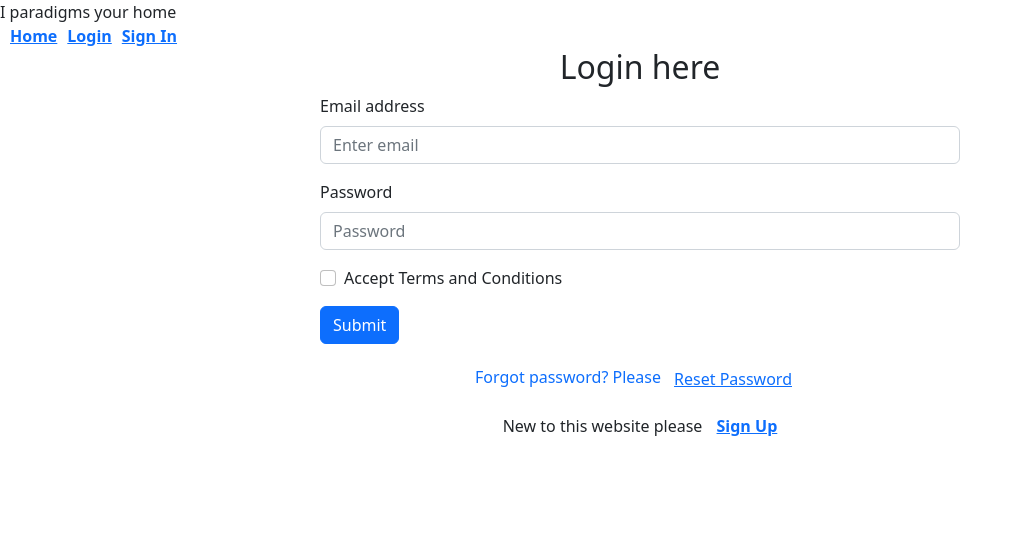
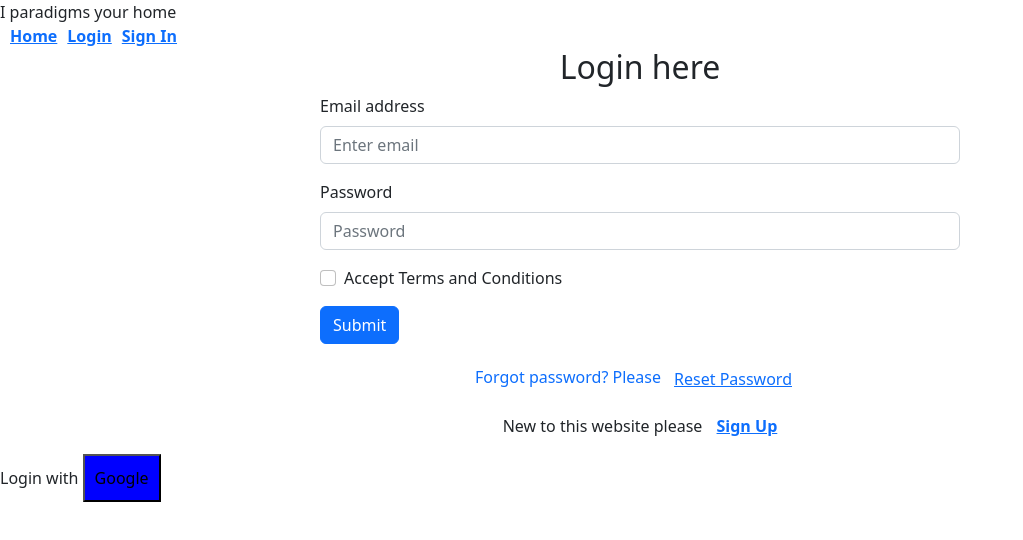
Before and after one commit to Mousamia/Email-pwd-auth, a React (Vite) app: page /login in a window 1280 px wide. Shown: the top 540 px of the page, without its empty margins (0-1023 px from the left). Built offline with nearby package versions, Linux system fonts and the light colour scheme.

Commit message:
google uthentiction

```diff
--- a/src/components/Login/Login.css
+++ b/src/components/Login/Login.css
@@ -5,3 +5,8 @@ input{
     border: 2px solid yellowgreen;
     border-radius: 10px;
 } */
+
+.google{
+    padding: 10px;
+    background-color: blue;
+}
--- a/src/components/Login/Login.jsx
+++ b/src/components/Login/Login.jsx
@@ -10,6 +10,8 @@ const auth = getAuth(app);
 
 import './Login.css'
 import { getAuth, sendPasswordResetEmail, signInWithEmailAndPassword } from 'firebase/auth';
+import { signInWithPopup, GoogleAuthProvider } from "firebase/auth";
+
 import { Link } from 'react-router-dom';
 import { useRef } from 'react';
 
@@ -18,6 +20,7 @@ const Login = () => {
     const [errorMessage, setErrorMessage] = useState("");
     const [success, setSuccess] = useState("");
     const emailRef = useRef();
+    const provider = new GoogleAuthProvider();
 
 
     const handelSubmit = (event) => {
@@ -48,7 +51,7 @@ const Login = () => {
     const handleResetPassword = (event) => {
         const email = emailRef.current.value;
         console.log(email);
-        if(!email){
+        if (!email) {
             alert("please provide your email");
         }
 
@@ -63,6 +66,31 @@ const Login = () => {
 
     }
 
+
+    const handleGoogleLogin = () => {
+        console.log("google ke nnnn");
+        signInWithPopup(auth, provider)
+            .then((result) => {
+                // This gives you a Google Access Token. You can use it to access the Google API.
+                const credential = GoogleAuthProvider.credentialFromResult(result);
+                const token = credential.accessToken;
+                // The signed-in user info.
+                const user = result.user;
+                // IdP data available using getAdditionalUserInfo(result)
+                // ...
+            }).catch((error) => {
+                // Handle Errors here.
+                const errorCode = error.code;
+                const errorMessage = error.message;
+                // The email of the user's account used.
+                const email = error.customData.email;
+                // The AuthCredential type that was used.
+                const credential = GoogleAuthProvider.credentialFromError(error);
+                // ...
+            });
+
+
+    }
 
     return (
         <div>
@@ -94,6 +122,11 @@ const Login = () => {
                 </button>
             </p>
             <p className='text-center'>New to this website please <Link to="/signup"> Sign Up</Link> </p>
+
+            <div>
+                <p> Login with   <button className='google' onClick={() => handleGoogleLogin()}> Google </button></p>
+
+            </div>
         </div>
     );
 };
```
Lines whose indentation alone changed are shown as unchanged.
